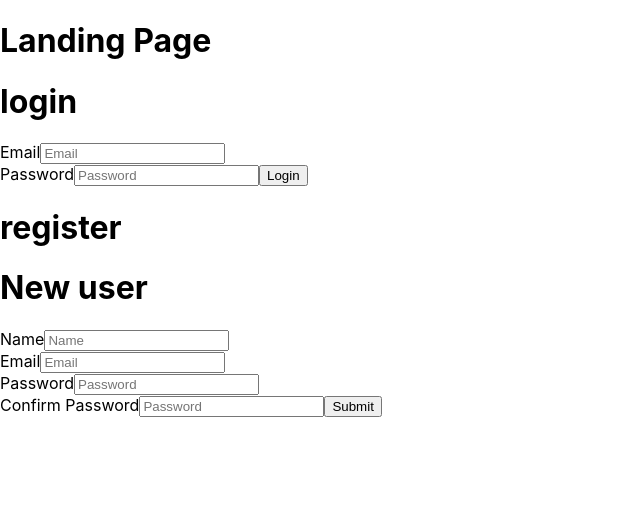
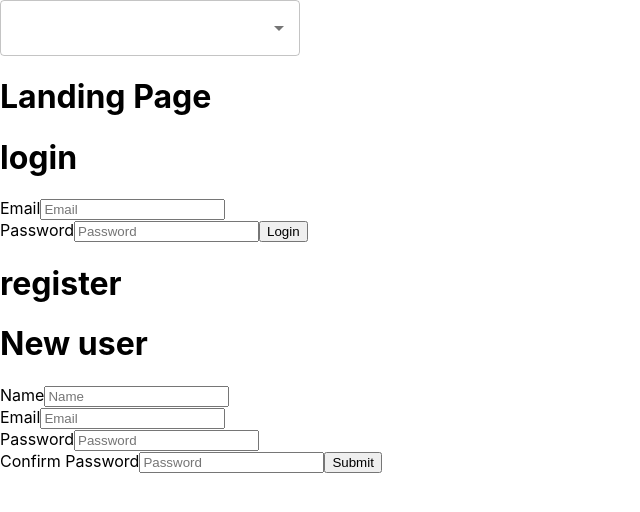
Before and after one commit to vincentlieu/postmelon-frontend, a React (Create React App) app: page / in a window 1280 px wide. Shown: the top 512 px of the page, without its empty margins (0-640 px from the left). Built offline with nearby package versions, Linux system fonts and the light colour scheme; no server answers.

Commit message:
testing nav bar

```diff
--- a/package.json
+++ b/package.json
@@ -13,6 +13,7 @@
     "axios": "^0.19.2",
     "moment": "^2.27.0",
     "react": "^16.13.1",
+    "react-autosuggest": "^10.0.2",
     "react-dom": "^16.13.1",
     "react-moment": "^0.9.7",
     "react-router-dom": "^5.2.0",
--- a/src/App.js
+++ b/src/App.js
@@ -7,7 +7,7 @@ import PostMelon from './ui/theme'
 import { Box } from '@material-ui/core';
 import { StateContext } from "./config/GlobalState";
 import stateReducer from "./config/stateReducer";
-
+import NavBar from './layout/NavBar';
 
 function App() {
   const initialState = { posts: [], token: null, userID: null };
@@ -17,6 +17,7 @@ function App() {
     <Box>
       <ThemeProvider theme={PostMelon}>
         <StateContext.Provider value={{ store, dispatch }}>
+          <NavBar/>
           <Router>
             <Switch>
               <Route exact path="/" render={(props) => { return <Landing {...props}/> }} />
--- a/src/components/users/Login.js
+++ b/src/components/users/Login.js
@@ -1,6 +1,5 @@
 import React, { useState } from "react";
 import { useGlobalState } from "../../config/GlobalState";
-
 import { Redirect } from "react-router-dom";
 import localAPI from "../../api/localAPI";
 
--- a/src/layout/NavBar.js
+++ b/src/layout/NavBar.js
@@ -1,38 +1,63 @@
 import React, { useState, useEffect } from "react";
 import localAPI from "../api/localAPI";
+import { TextField } from '@material-ui/core'
+import Autocomplete from '@material-ui/lab/Autocomplete';
+import CircularProgress from '@material-ui/core/CircularProgress';
+import { Redirect } from 'react-router-dom';
 
 function NavBar() {
-  const [searchs, setSearchs] = useState([]);
-  const [searchValue, setSearchValue] = useState("");
+
+  const [open, setOpen] = useState(false);
+  const [options, setOptions] = useState([]);
+  const loading = open && options.length === 0;
+
   useEffect(() => {
     localAPI
       .get(`/users`)
       .then((res) => {
-        setSearchs(res.data);
-        console.log(res.data);
+        setOptions(res.data);
       })
       .catch((err) => {
         console.log(err);
       });
   }, []);
 
-  return searchs ? (
-    <section>
-      <div>
-        {searchs.map((search) => (
-          <li>{search.name}</li>
-        ))}
-      </div>
-      <input
-        value={searchValue}
-        onChange={(e) => setSearchValue(e.target.value)}
-      />
-      {/* {searchValue && setSearchs.filter(r => r.includes(searchValue)).map(t => <li>{t}</li>)} */}
-    </section>
-  ) : (
-    <section>
-      <h1>Not Found! Please try different name </h1>
-    </section>
+  function userProfile() {
+    return (
+      <Redirect to={``}/>
+    )
+  }
+
+  return (
+    <Autocomplete
+      style={{ width: 300 }}
+      open={open}
+      onOpen={() => {
+        setOpen(true);
+      }}
+      onClose={() => {
+        setOpen(false);
+      }}
+      getOptionSelected={(option, value) => (console.log(value.name))}
+      getOptionLabel={(option) => option.name}
+      options={options}
+      loading={loading}
+      renderInput={(params) => (
+        <TextField
+          {...params}
+          variant="outlined"
+          InputProps={{
+            ...params.InputProps,
+            endAdornment: (
+              <React.Fragment>
+                {loading ? <CircularProgress color="inherit" size={20} /> : null}
+                {params.InputProps.endAdornment}
+              </React.Fragment>
+            ),
+          }}
+        />
+      )}
+    />
   );
 }
 
```
Also changed, not shown: src/components/users/DummyUser.js (added, +7 -0 lines), 1 other file (tests, documents, lock files or other folders).
